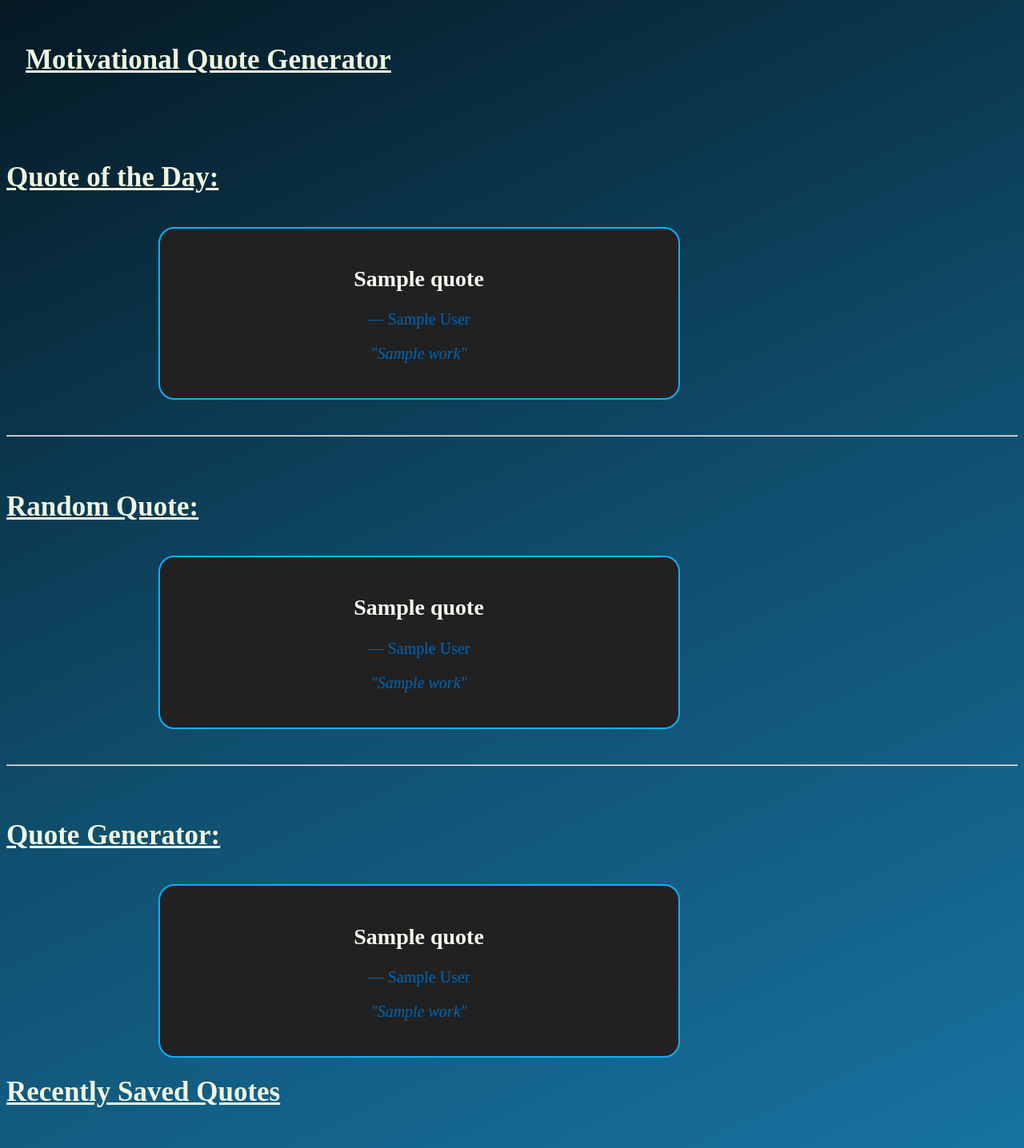
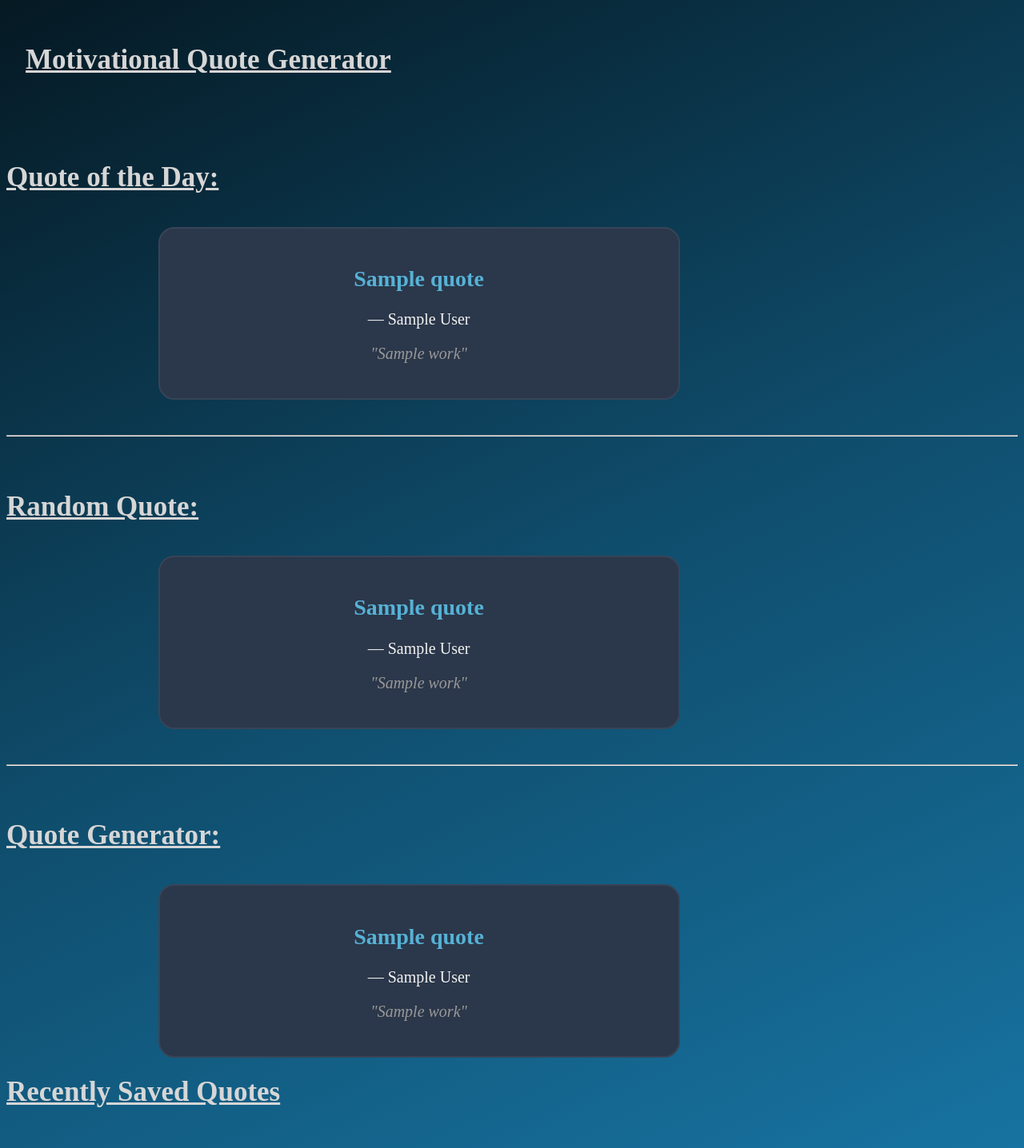
Before and after one commit to Ben-Horgan20/IS2209_Group7_QuotesApp, a Flask app: page / in a window 1280 px wide. Shown: the whole page at 80% size. Run offline with Flask 3, Linux system fonts and the light colour scheme; a database or web service that is not in the repository returns one stand-in record (values such as "Sample title"); data that the repository does not hold is empty; some web fonts are replaced.

Commit message:
updated css

```diff
--- a/static/style.css
+++ b/static/style.css
@@ -12,9 +12,8 @@ body {
     width: 600px;
     margin: 0 auto 0 15%;
     text-align: center;
-    /*background-color: #008BCC;*/
-    background-color: #212122;
-    border: 2px solid #0AB1FF;
+    background-color: #2b374a;
+    border: 2px solid #384457;
     border-radius: 20px;
 }
 
@@ -26,18 +25,22 @@ body {
 
 h1 {
     text-decoration: underline;
-    color: #EFF6E0;
+    color: #d6d6d6;
     font-family: "Alegreya SC", serif;
     font-size: 35px;
 }
 
 h2 {
-    color: #F7FAEF;
+    color: #56b2d6;
     font-family: "Alegreya SC", serif;
     font-size: 28px;
 }
 
 p {
-    color: #0066B5;
+    color: #f2f2f2;
     font-size: 20px;
 }
+
+i {
+    color: #999999;
+}
```
